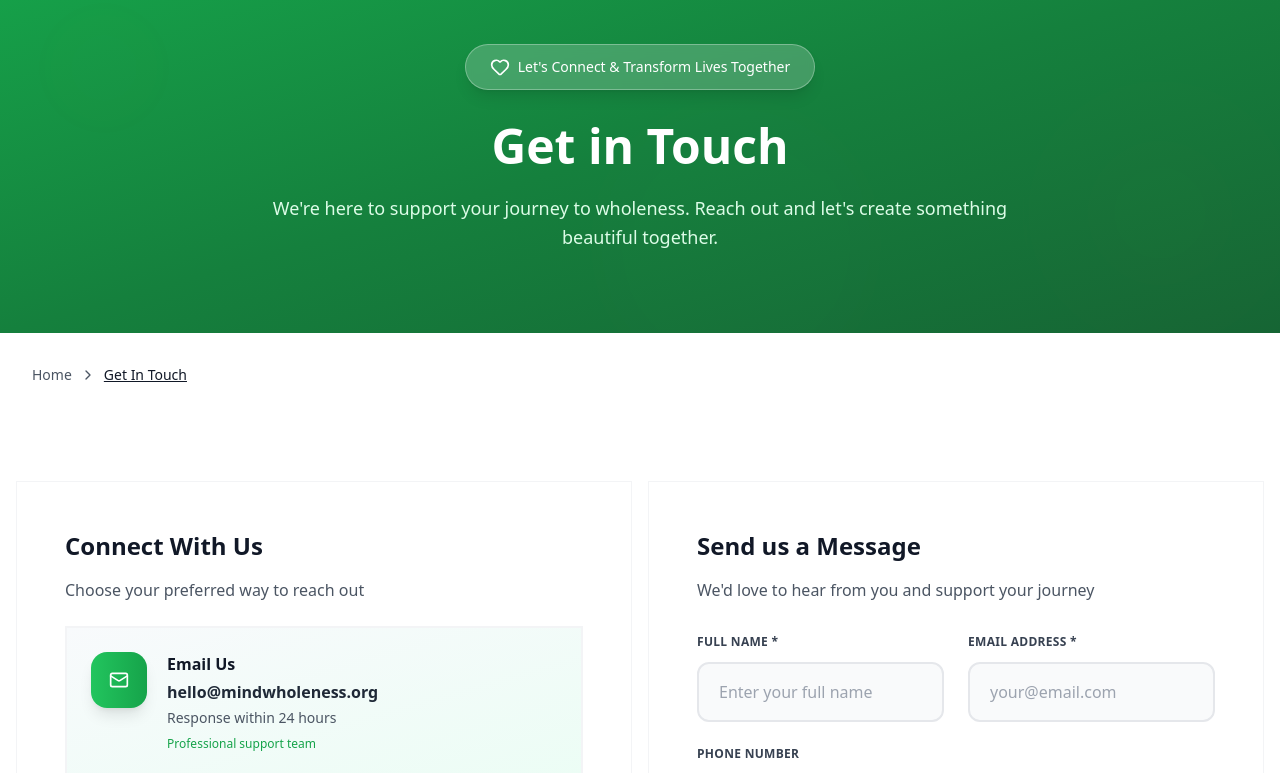
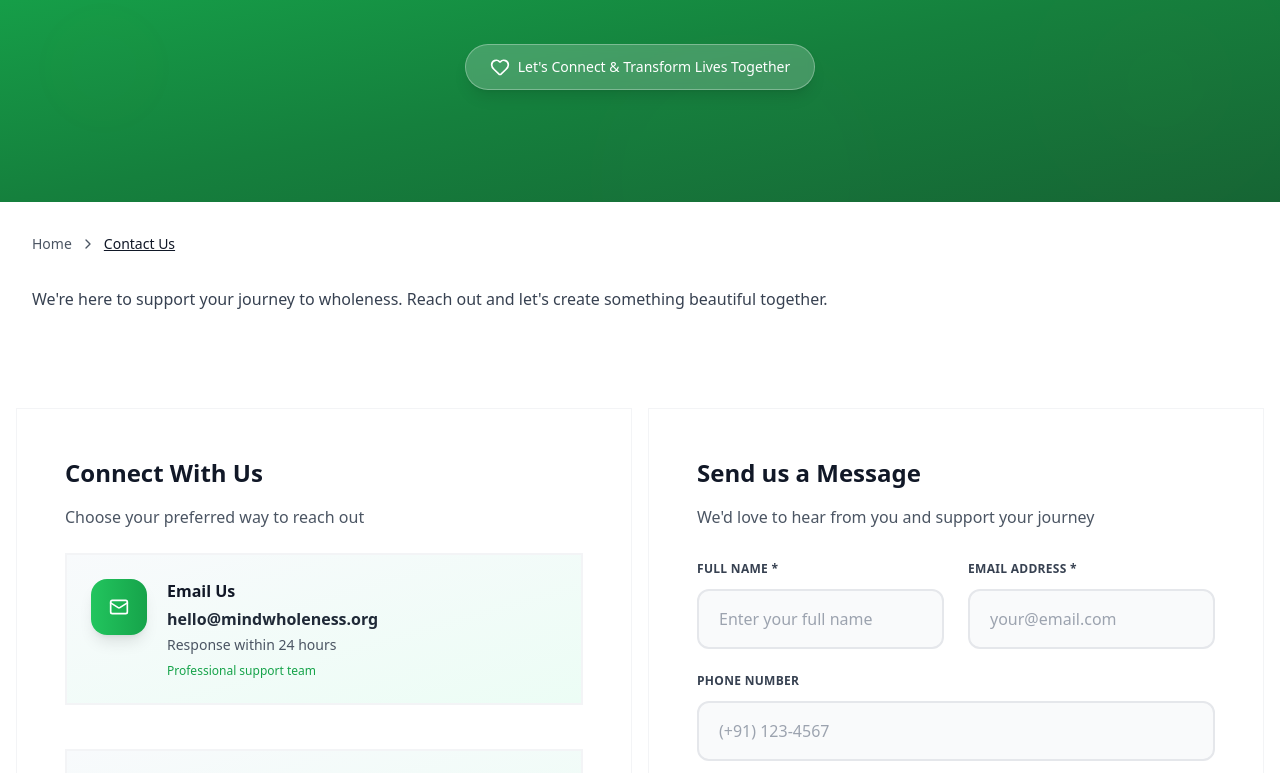
Before and after one commit to eldoJr/mind-and-wholeness, a React (Vite) app: page /contact in a window 1280 px wide. Shown: the part 100-873 px from the top of the page. Built offline with nearby package versions, Linux system fonts and the light colour scheme.

Commit message:
add: update-2

```diff
--- a/src/pages/Contact.tsx
+++ b/src/pages/Contact.tsx
@@ -167,22 +167,6 @@ const ContactSection: React.FC = () => {
             <Heart className="w-5 h-5" />
             <span>Let's Connect & Transform Lives Together</span>
           </motion.div>
-          <motion.h2
-            className="text-4xl lg:text-5xl font-bold text-white mb-6 leading-tight"
-            initial={{ y: -20, opacity: 0 }}
-            animate={{ y: 0, opacity: 1 }}
-            transition={{ delay: 0.2 }}
-          >
-            Get in Touch
-          </motion.h2>
-          <motion.p
-            className="text-lg text-green-100 max-w-3xl mx-auto leading-relaxed"
-            initial={{ y: 20, opacity: 0 }}
-            animate={{ y: 0, opacity: 1 }}
-            transition={{ delay: 0.3 }}
-          >
-            We're here to support your journey to wholeness. Reach out and let's create something beautiful together.
-          </motion.p>
         </div>
       </motion.div>
         <div className="max-w-7xl mx-auto px-4 sm:px-6 lg:px-8 py-8">
@@ -190,13 +174,18 @@ const ContactSection: React.FC = () => {
           <nav className="flex items-center space-x-2 text-sm text-gray-600 mb-8">
             <Link to="/" className="hover:text-gray-900 transition-colors">Home</Link>
             <ChevronRight className="w-4 h-4" />
-            <span className="text-gray-900 underline">Get In Touch</span>
+            <span className="text-gray-900 underline">Contact Us</span>
           </nav>
 
+          <div className="mb-12">
+            <p className="text-base text-gray-700 leading-relaxed max-w-7xl">
+              We're here to support your journey to wholeness. Reach out and let's create something beautiful together.
+            </p>
+          </div>
         </div>
 
       {/* Main Content */}
-      <div className="bg-white py-8 px-4">
+      <div className="bg-white py-4 px-4">
         <div className="max-w-7xl mx-auto">
           <div className="grid lg:grid-cols-2 gap-4">
             {/* Contact Info Column */}
@@ -211,7 +200,7 @@ const ContactSection: React.FC = () => {
                 </div>
 
                 {/* Contact Cards */}
-                <div className="space-y-4 flex-grow">
+                <div className="space-y-11 flex-grow">
                   {[
                     {
                       icon: <Mail className="w-7 h-5 text-white" />,
@@ -448,7 +437,7 @@ const ContactSection: React.FC = () => {
                         <motion.button
                           type="submit"
                           disabled={isSubmitting}
-                          className="w-full bg-gradient-to-r from-green-600 to-orange-500 hover:from-green-700 hover:to-orange-600 text-white font-bold py-5 px-8 rounded-xl transition-all duration-200 transform hover:scale-105 disabled:opacity-50 disabled:cursor-not-allowed disabled:transform-none shadow-xl hover:shadow-2xl flex items-center justify-center gap-3 text-base mt-8"
+                          className="w-full bg-gradient-to-r from-green-600 to-orange-500 hover:from-green-700 hover:to-orange-600 text-white font-bold py-5 px-8 transition-all duration-200 transform hover:scale-105 disabled:opacity-50 disabled:cursor-not-allowed disabled:transform-none shadow-xl hover:shadow-2xl flex items-center justify-center gap-3 text-base mt-8"
                           whileHover={{ scale: 1.02 }}
                           whileTap={{ scale: 0.98 }}
                           variants={itemVariants}
```
